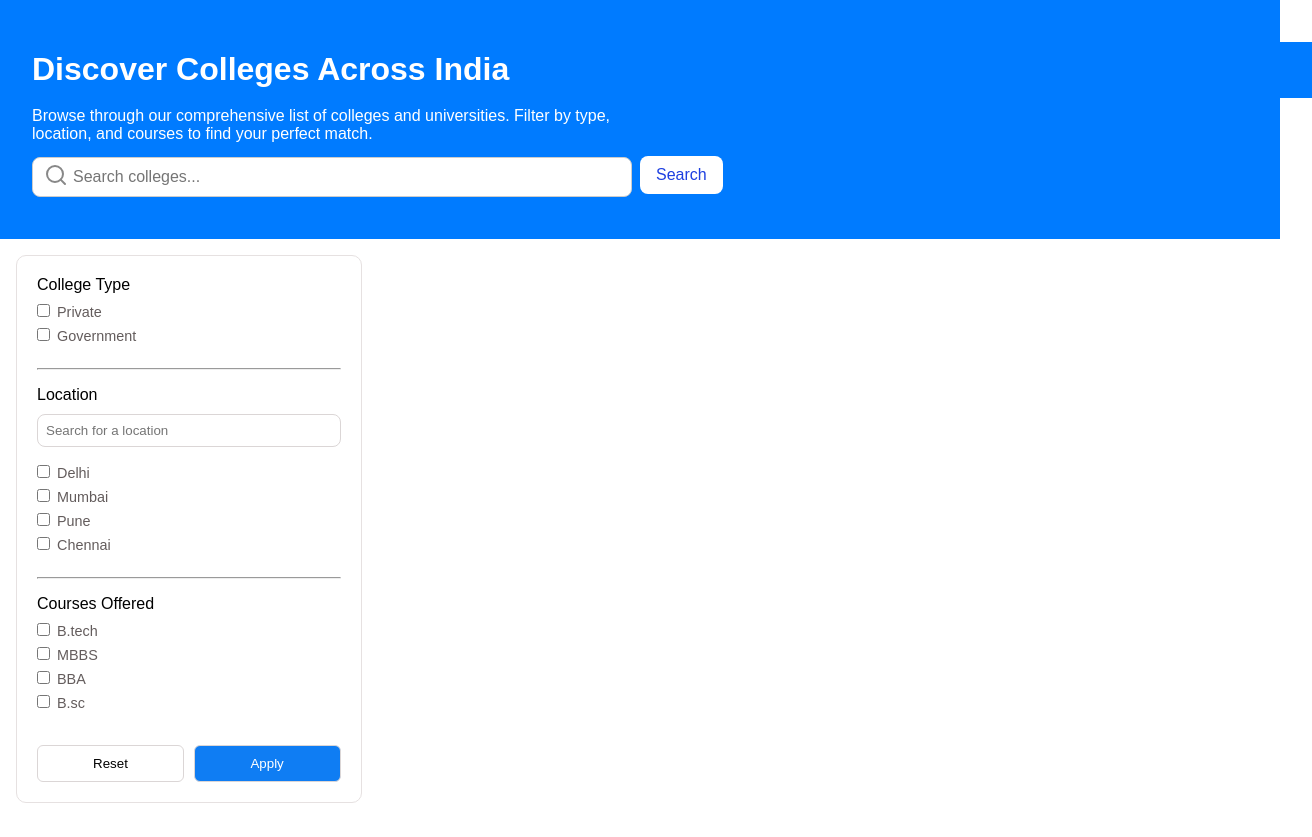
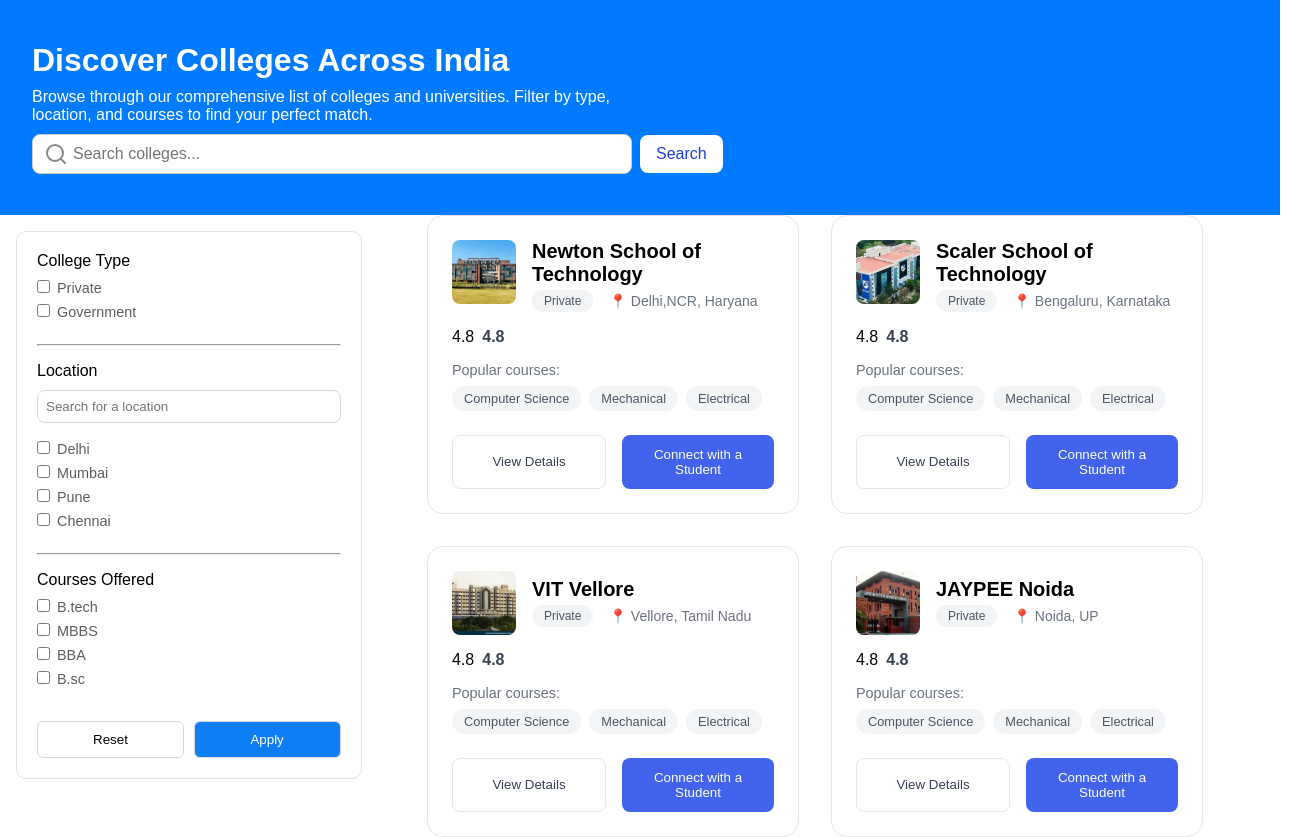
Before and after one commit to khuswant18/MentorMap, a React (Vite) app: page /explorecollege in a window 1280 px wide. Shown: the top 837 px of the page, 1312 px wide, since content can reach past the window. Before the commit the page ends 803 px from the top, so only its background shows below. Built offline with nearby package versions, Linux system fonts and the light colour scheme.

Commit message:
college header section added and updated

```diff
--- a/src/components/CollegeSectionCard/CollegeSectionCard.css
+++ b/src/components/CollegeSectionCard/CollegeSectionCard.css
@@ -0,0 +1,13 @@
+.college-section-container {
+    display: flex;
+    justify-content: space-between;
+}
+
+.colleges-section-container {
+    margin-left: 350px;
+    width: 80%;
+    display: flex;
+    justify-content: center;
+    flex-wrap: wrap;
+    gap: 2rem;
+}
--- a/src/components/CollegeSectionCard/CollegeSectionCard.jsx
+++ b/src/components/CollegeSectionCard/CollegeSectionCard.jsx
@@ -2,10 +2,126 @@
 import './CollegeSectionCard.css'
 import Sidebar from '../Sidebar/Sidebar'
 
+const colleges = [
+  {
+    id: 1,
+    name: 'Newton School of Technology',
+    logo: '/college-1.png',
+    type: 'Private',
+    location: { city: 'Delhi,NCR', state: 'Haryana' },
+    rating: 4.8,
+    popularCourses: ['Computer Science', 'Mechanical', 'Electrical'],
+  },
+  {
+    id: 2,
+    name: 'Scaler School of Technology',
+    logo: '/college-2.png',
+    type: 'Private',
+    location: { city: 'Bengaluru', state: 'Karnataka' },
+    rating: 4.8,
+    popularCourses: ['Computer Science', 'Mechanical', 'Electrical'],
+  },
+  {
+    id: 3,
+    name: 'VIT Vellore',
+    logo: '/college-3.png',
+    type: 'Private',
+    location: { city: 'Vellore', state: 'Tamil Nadu' },
+    rating: 4.8,
+    popularCourses: ['Computer Science', 'Mechanical', 'Electrical'],
+  },
+  {
+    id: 4,
+    name: 'JAYPEE Noida',
+    logo: '/college-4.png',
+    type: 'Private',
+    location: { city: 'Noida', state: 'UP' },
+    rating: 4.8,
+    popularCourses: ['Computer Science', 'Mechanical', 'Electrical'],
+  },
+  {
+    id: 4,
+    name: 'JAYPEE Noida',
+    logo: '/college-4.png',
+    type: 'Private',
+    location: { city: 'Noida', state: 'UP' },
+    rating: 4.8,
+    popularCourses: ['Computer Science', 'Mechanical', 'Electrical'],
+  },
+  {
+    id: 4,
+    name: 'JAYPEE Noida',
+    logo: '/college-4.png',
+    type: 'Private',
+    location: { city: 'Noida', state: 'UP' },
+    rating: 4.8,
+    popularCourses: ['Computer Science', 'Mechanical', 'Electrical'],
+  },
+]
+
+
 function CollegeSectionCard() {
   return (
-    <div>
+    <div className='college-section-container'>
         <Sidebar/>
+
+        <div className="colleges-section-container">
+
+        {colleges.map((college) => (
+          <div key={college.id} className="college-card">
+
+            <div className="college-header">
+              <img
+                src={college.logo || '/placeholder.svg'}
+                alt={`${college.name} logo`}
+                className="college-logo"
+              />
+              <div className="college-info">
+                <h2 className="college-name">{college.name}</h2>
+                <div className="college-meta">
+                  <span className="college-type">{college.type}</span>
+                  <div className="college-location">
+                    <span className="location-icon">📍</span>
+                    <span>
+                      {college.location.city}, {college.location.state}
+                    </span>
+                  </div>
+                </div>
+              </div>
+            </div>
+
+            <div className="college-rating">
+              {college.rating}
+              <span className="rating-value">{college.rating}</span>
+            </div>
+
+            <div className="college-courses">
+              <p className="courses-label">Popular courses:</p>
+              <div className="courses-tags">
+                {college.popularCourses.map((course, index) => (
+                  <span key={index} className="course-tag">
+                    {course}
+                  </span>
+                ))}
+              </div>
+            </div>
+
+            <div className="college-actions">
+              <button
+                className="view-details-button"
+              >
+                View Details
+              </button>
+              <button
+                className="connect-button"
+              >
+                Connect with a Student
+              </button>
+            </div>
+          </div>
+        ))}
+      </div>
+
     </div>
   )
 }
--- a/src/components/CollegeSectionHeader/CollegeSectionHeader.css
+++ b/src/components/CollegeSectionHeader/CollegeSectionHeader.css
@@ -1,4 +1,4 @@
-.college-heading {
+.college-header-section {
     padding: 0.6rem 0 ;
     width: 100vw;
     background-color: #007bff;
--- a/src/components/CollegeSectionHeader/CollegeSectionHeader.jsx
+++ b/src/components/CollegeSectionHeader/CollegeSectionHeader.jsx
@@ -4,7 +4,7 @@
 
 function CollegeSectionHeader() {
   return (
-    <section className='college-heading'>
+    <section className='college-header-section'>
 
       <div className="college-header-container">
 
--- a/src/components/Sidebar/Sidebar.css
+++ b/src/components/Sidebar/Sidebar.css
@@ -1,4 +1,5 @@
 .sidebar {
+    position: fixed;
     width: 27%;
     padding: 20px;
     border-radius: 10px;
--- a/src/components/TopCollegeCard/TopCollegeCard.jsx
+++ b/src/components/TopCollegeCard/TopCollegeCard.jsx
@@ -49,8 +49,10 @@
       </div>
 
       <div className="colleges-container">
+
         {colleges.map((college) => (
           <div key={college.id} className="college-card">
+
             <div className="college-header">
               <img
                 src={college.logo || '/placeholder.svg'}
```
